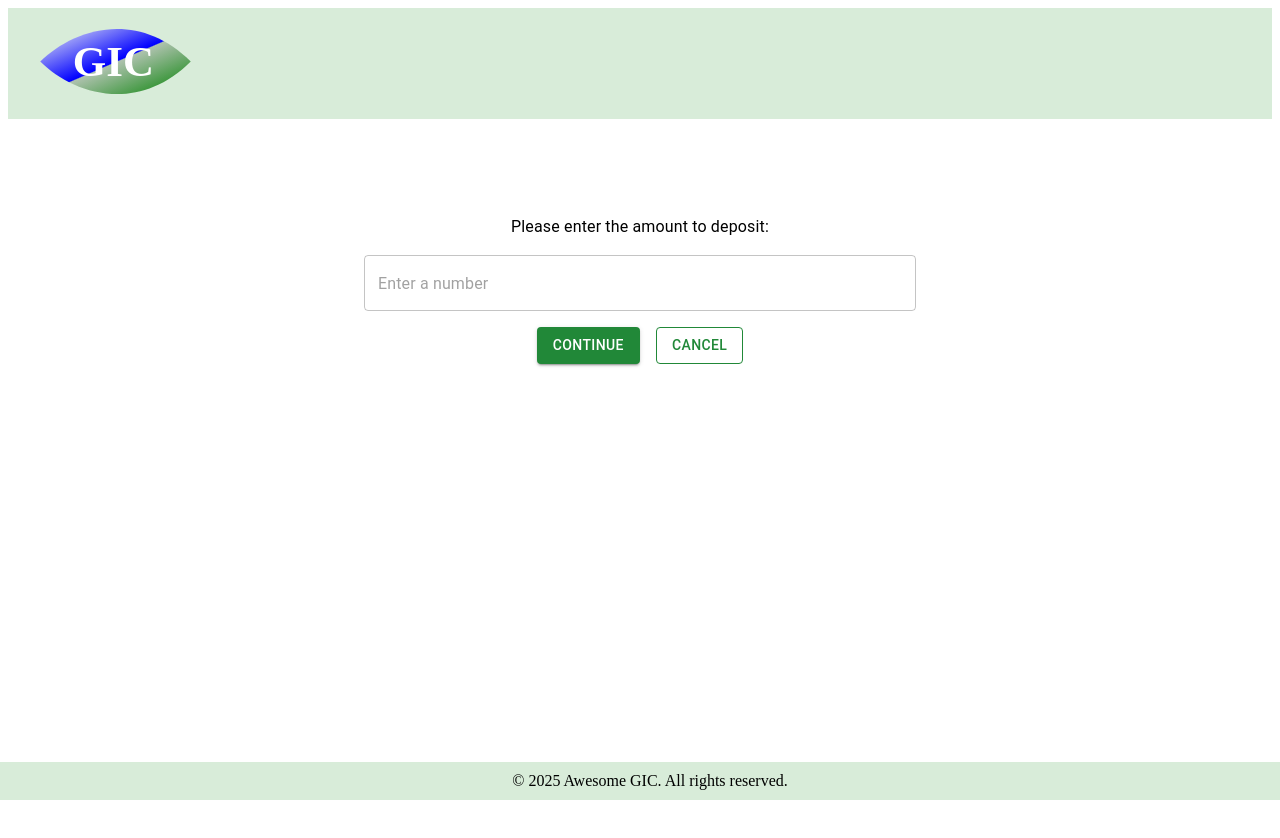
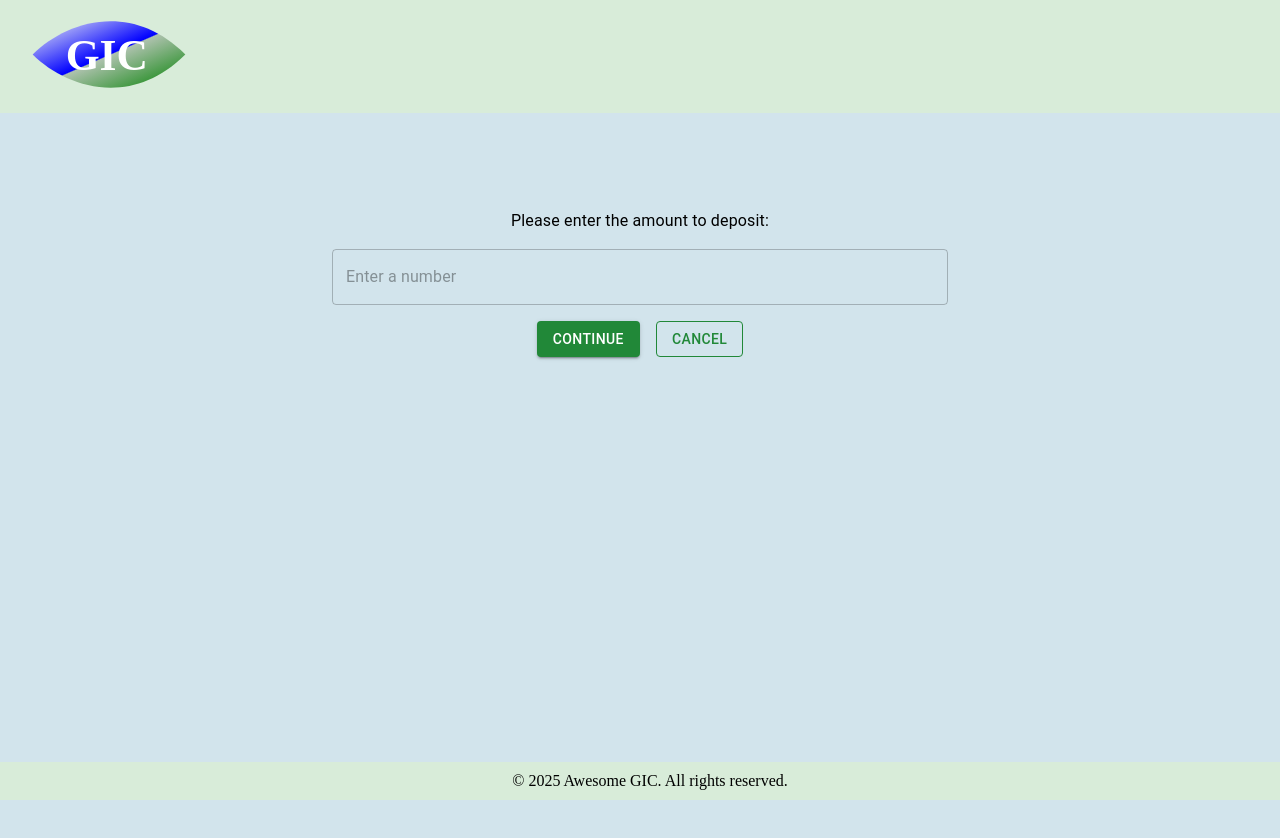
Before and after one commit to aruljothiviswa/Awesome_GIC, a React (Create React App) app: page / in a window 1280 px wide. Both pictures are taken after a click on the button "Deposit". Shown: the top 838 px of the page. Before the commit the page ends 800 px from the top, so only its background shows below. Built offline with nearby package versions, Linux system fonts and the light colour scheme.

Commit message:
Deposit value added to context

```diff
--- a/src/const.js
+++ b/src/const.js
@@ -1,5 +1,10 @@
 export const formConstant = {
   title: " Welcome to AwesomeGIC Bank! What would you like to do?",
+  successTrancaction: {
+    thankyou: "Thank you.",
+    deposited: "has been deposited to your account.",
+    anythingElse: "Is there anything else you'd like to do?",
+  },
   footer: {
     content: "Awesome GIC. All rights reserved.",
   },
--- a/src/context/bankBalance/bankBalanceReducer.js
+++ b/src/context/bankBalance/bankBalanceReducer.js
@@ -1,9 +1,19 @@
 import { APPLICATION_ACTION } from "../../const";
 
 export const bankBalanceReducer = (state, action) => {
+  const newTransaction = {
+    amount: action.amount,
+    type: action.type,
+    date: new Date().toLocaleString(),
+  };
+
   switch (action.type) {
     case APPLICATION_ACTION.DEPOSIT:
-      return state;
+      return {
+        ...state,
+        balance: state.balance + action.amount,
+        transactions: [...state.transactions, newTransaction],
+      };
     case APPLICATION_ACTION.WITHDRAW:
       return state;
     default:
--- a/src/index.css
+++ b/src/index.css
@@ -18,4 +18,6 @@ footer {
 
 body {
   background: "#d2e4ec";
+  overflow: hidden;
+  margin: 0;
 }
--- a/src/pages/DepositPage/DepositPage.jsx
+++ b/src/pages/DepositPage/DepositPage.jsx
@@ -1,20 +1,24 @@
 import React, { useState } from "react";
 import { Button, TextField, Container, Box, Typography } from "@mui/material";
-import { formConstant } from "../../const";
+import { APPLICATION_ACTION, formConstant } from "../../const";
 import { useNavigate } from "react-router-dom";
 import { DepositPageStyles } from "./custom_style";
+import { useBankBalance } from "../../context";
 
 export const DepositPage = () => {
   const [inputValue, setInputValue] = useState("");
   const navigate = useNavigate();
+  const { dispatch } = useBankBalance();
 
   const handleSubmit = (e) => {
     e.preventDefault();
-    console.log("deposited value", inputValue);
+    dispatch({ type: APPLICATION_ACTION.DEPOSIT, amount: Number(inputValue) });
+    navigate(formConstant.redirectionPath.homePath, {
+      state: { amount: inputValue },
+    });
   };
 
   const handleCancel = () => {
-    setInputValue("");
     navigate(formConstant.redirectionPath.homePath);
   };
 
@@ -29,7 +33,7 @@ export const DepositPage = () => {
   };
 
   return (
-    <Container maxWidth="sm">
+    <Container sx={DepositPageStyles.containerStyle}>
       <Box
         component="form"
         onSubmit={handleSubmit}
@@ -37,6 +41,7 @@ export const DepositPage = () => {
       >
         <Typography>{formConstant.deposit.inputLabel}</Typography>
         <TextField
+          sx={DepositPageStyles.textBoxStyle}
           variant="outlined"
           fullWidth
           value={inputValue}
--- a/src/pages/DepositPage/custom_style.js
+++ b/src/pages/DepositPage/custom_style.js
@@ -1,11 +1,17 @@
 export const DepositPageStyles = {
+  containerStyle: {
+    minWidth: "100%",
+    height: "100vh",
+    margin: 0,
+    background: "#d2e4ec",
+  },
   boxStyle: {
     display: "flex",
     flexDirection: "column",
     alignItems: "center",
     justifyContent: "center",
     gap: 2,
-    marginTop: 12,
+    paddingTop: 12,
   },
   buttonBoxStyle: {
     display: "flex",
@@ -18,4 +24,8 @@ export const DepositPageStyles = {
     color: "#218838",
     borderColor: "#218838",
   },
+  textBoxStyle: {
+    width: "50%",
+    "@media (max-width: 600px)": { width: "75%" },
+  },
 };
--- a/src/pages/HomePage/HomePage.jsx
+++ b/src/pages/HomePage/HomePage.jsx
@@ -3,13 +3,28 @@ import styled from "styled-components";
 import { centeredGridConfig, StyledGridConfig } from "./custom_styles";
 import { GICButton } from "../../components/Button/GICButton";
 import { formConstant } from "../../const";
-import { useNavigate } from "react-router-dom";
+import { useLocation, useNavigate } from "react-router-dom";
+import { useEffect, useState } from "react";
 
 const StyledGrid = styled(Grid2)(StyledGridConfig);
 const CenteredGrid = styled(Grid2)(centeredGridConfig);
 
 export const HomePage = () => {
   const navigate = useNavigate();
+  const location = useLocation();
+  const [title, setTitle] = useState(formConstant.title);
+
+  useEffect(() => {
+    const { amount } = location.state || {};
+    if (amount) {
+      setTitle(
+        formConstant.successTrancaction.thankyou +
+          ` $${parseFloat(amount).toFixed(2)} ` +
+          formConstant.successTrancaction.deposited +
+          formConstant.successTrancaction.anythingElse
+      );
+    }
+  }, [location]);
 
   const depositHandleClick = () => {
     console.log("depositHandleClick success");
@@ -35,7 +50,7 @@ export const HomePage = () => {
     <StyledGrid>
       <CenteredGrid container spacing={2}>
         <Grid2 item>
-          <Typography>{formConstant.title}</Typography>
+          <Typography>{title}</Typography>
         </Grid2>
         <Grid2 item>
           <GICButton
--- a/src/pages/HomePage/custom_styles.js
+++ b/src/pages/HomePage/custom_styles.js
@@ -2,19 +2,14 @@ export const StyledGridConfig = {
   "&.MuiGrid2-root": {
     display: "flex",
     justifyContent: "center",
-    alignItems: "center",
+    alignItems: "flex-start",
+    paddingTop: "100px",
     backgroundColor: "#d2e4ec",
     margin: 0,
     width: "100%",
-    height: "75vh",
+    height: "100vh",
     margin: 0,
     background: "#d2e4ec",
-    "@media (max-width: 1200px)": {
-      height: "90vh",
-    },
-    "@media (max-width: 768px)": {
-      height: "92vh",
-    },
   },
 };
 
```
